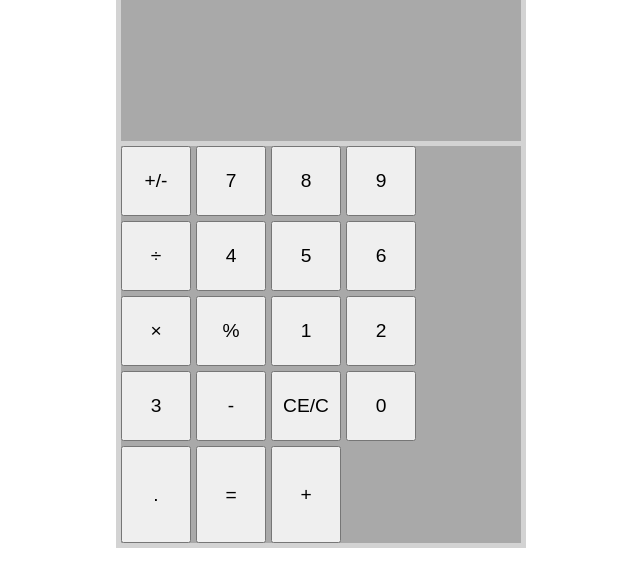
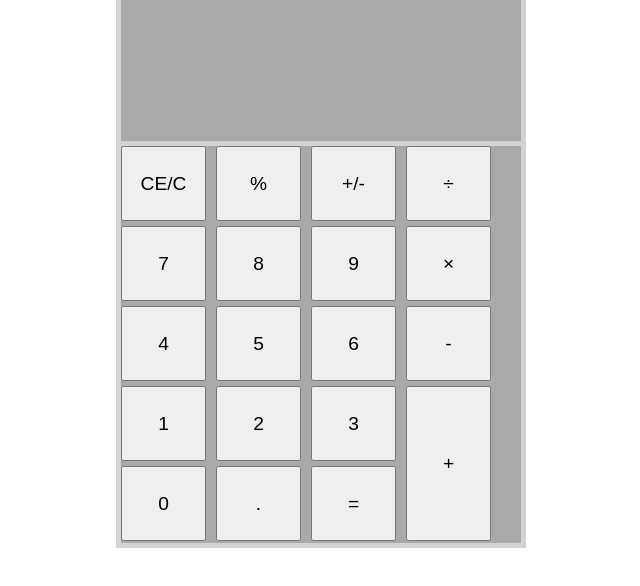
Before and after one commit to karolpiekut/basic_calculator, a plain HTML site: page index.html in a window 1280 px wide. Shown: the part 212-798 px from the top of the page, without its empty margins (319-959 px from the left). Drawn offline with Linux system fonts and the light colour scheme.

Commit message:
fix order of buttons

```diff
--- a/index.html
+++ b/index.html
@@ -17,25 +17,25 @@
         </div>
     </div>
     <div id="calcButtons">
+        <button class="func" value="CE/C">CE/C</button>
+        <button class="func" value="%">%</button>
         <button class="memory" value="+/-">+/-</button>
+        <button class="func" value="÷">÷</button>
         <button class="number" value="7">7</button>
         <button class="number" value="8">8</button>
         <button class="number" value="9">9</button>
-        <button class="func" value="÷">÷</button>
+        <button class="func" value="×">×</button>
         <button class="number" value="4">4</button>
         <button class="number" value="5">5</button>
         <button class="number" value="6">6</button>
-        <button class="func" value="×">×</button>
-        <button class="func" value="%">%</button>
+        <button class="func" value="-">-</button>
         <button class="number" value="1">1</button>
         <button class="number" value="2">2</button>
         <button class="number" value="3">3</button>
-        <button class="func" value="-">-</button>
-        <button class="func" value="CE/C">CE/C</button>
+        <button id="plus" class="func" value="+">+</button>
         <button class="number" value="0">0</button>
         <button class="func" value=".">.</button>
         <button class="equals " value="=">=</button>
-        <button class="func" value="+">+</button>
     </div>
 </div>
 </body>
--- a/styles.css
+++ b/styles.css
@@ -26,8 +26,8 @@
     height: 400px;
     width: 400px;
     display: grid;
-    grid-template-columns: repeat(4, 70px);
-    grid-template-rows: repeat(4, 70px);
+    grid-template-columns: repeat(4, 90px);
+    grid-template-rows: repeat(4, 75px);
     gap: 5px;
     border: 5px;
 }
@@ -39,3 +39,13 @@ button {
 #screen {
     font-size: 2.5rem;
 }
+
+button {
+    height: 75px;
+    width: 85px;
+}
+
+#plus {
+    height: 155px;
+
+}
```
